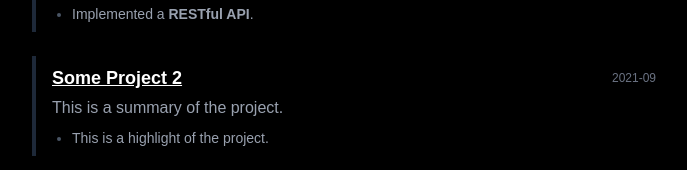
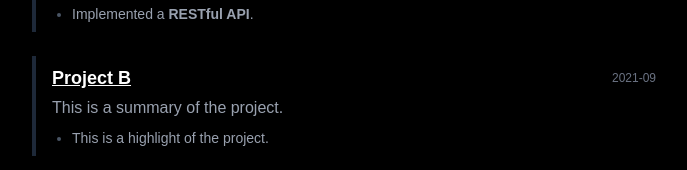
Before and after one commit to ittuann/NextCV, a Next.js app: page / in a window 1280 px wide. Shown: the part 1133-1303 px from the top of the page, without its empty margins (128-815 px from the left). Built offline with nearby package versions, Linux system fonts and the light colour scheme.

Commit message:
update md

```diff
--- a/cv.yaml
+++ b/cv.yaml
@@ -48,7 +48,7 @@ projects:
     highlights:
       - Developed a web application with **React** and **Django**.
       - Implemented a **RESTful API**.
-  - name: Some Project 2
+  - name: Project B
     date: 2021-09
     summary: This is a summary of the project.
     url: https://github.com
--- a/src/components/Education.tsx
+++ b/src/components/Education.tsx
@@ -1,5 +1,4 @@
 import React from "react";
-import ReactMarkdown from "react-markdown";
 import { Education } from "@/data/types";
 import { Award } from "lucide-react";
 import { SectionHeader, ArticleCard } from "@/ui";
@@ -22,9 +21,6 @@ const EducationComponent: React.FC<EducationProps> = ({ education }) => {
                 date={edu.date}
                 subtitle={edu.location}
                 highlights={edu.highlights}
-                renderItem={(highlight) => (
-                  <ReactMarkdown>{highlight}</ReactMarkdown>
-                )}
               />
             ))}
           </div>
--- a/src/components/Experience.tsx
+++ b/src/components/Experience.tsx
@@ -1,5 +1,4 @@
 import React from "react";
-import ReactMarkdown from "react-markdown";
 import { Experience } from "@/data/types";
 import { Briefcase } from "lucide-react";
 import { SectionHeader, ArticleCard } from "@/ui";
@@ -22,9 +21,6 @@ const ExperienceComponent: React.FC<ExperienceProps> = ({ experience }) => {
                 date={exp.date}
                 subtitle={`${exp.position}, ${exp.location}`}
                 highlights={exp.highlights}
-                renderItem={(highlight) => (
-                  <ReactMarkdown>{highlight}</ReactMarkdown>
-                )}
               />
             ))}
           </div>
--- a/src/components/Normal.tsx
+++ b/src/components/Normal.tsx
@@ -1,6 +1,5 @@
 import React from "react";
 import Link from "next/link";
-import ReactMarkdown from "react-markdown";
 import { Normal } from "@/data/types";
 import { BookOpen } from "lucide-react";
 import { SectionHeader, ArticleCard } from "@/ui";
@@ -35,11 +34,8 @@ const NormalComponent: React.FC<NormalProps> = ({ normal = [], name }) => {
                   )
                 }
                 date={item.date}
-                subtitle={<ReactMarkdown>{item.summary}</ReactMarkdown>}
+                subtitle={item.summary}
                 highlights={item.highlights}
-                renderItem={(highlight) => (
-                  <ReactMarkdown>{highlight}</ReactMarkdown>
-                )}
               />
             ))}
           </div>
--- a/src/ui/ArticleCard.tsx
+++ b/src/ui/ArticleCard.tsx
@@ -1,9 +1,10 @@
 import React from "react";
+import ReactMarkdown from "react-markdown";
 
 interface ArticleProps {
   title: React.ReactNode;
   date?: string;
-  subtitle?: React.ReactNode;
+  subtitle?: string;
   highlights?: string[];
   renderItem?: (highlight: string) => React.ReactNode;
   children?: React.ReactNode;
@@ -18,7 +19,6 @@ const ArticleCard: React.FC<ArticleProps> = ({
   subtitle,
   highlights,
   renderItem,
-  children,
   className = "",
   headerClassName = "",
   highlightClassName = "",
@@ -36,7 +36,11 @@ const ArticleCard: React.FC<ArticleProps> = ({
             </span>
           )}
         </div>
-        {subtitle && <div className="text-md text-gray-400 mb-2">{subtitle}</div>}
+        {subtitle && (
+          <div className="text-md text-gray-400 mb-2">
+            <ReactMarkdown>{subtitle}</ReactMarkdown>
+          </div>
+        )}
       </div>
 
       {highlights && highlights.length > 0 && (
@@ -45,13 +49,11 @@ const ArticleCard: React.FC<ArticleProps> = ({
         >
           {highlights.map((highlight) => (
             <li key={highlight} className="markdown-content">
-              {renderItem ? renderItem(highlight) : highlight}
+              {renderItem ? renderItem(highlight) : <ReactMarkdown>{highlight}</ReactMarkdown>}
             </li>
           ))}
         </ul>
       )}
-
-      {children}
     </article>
   );
 };
```
